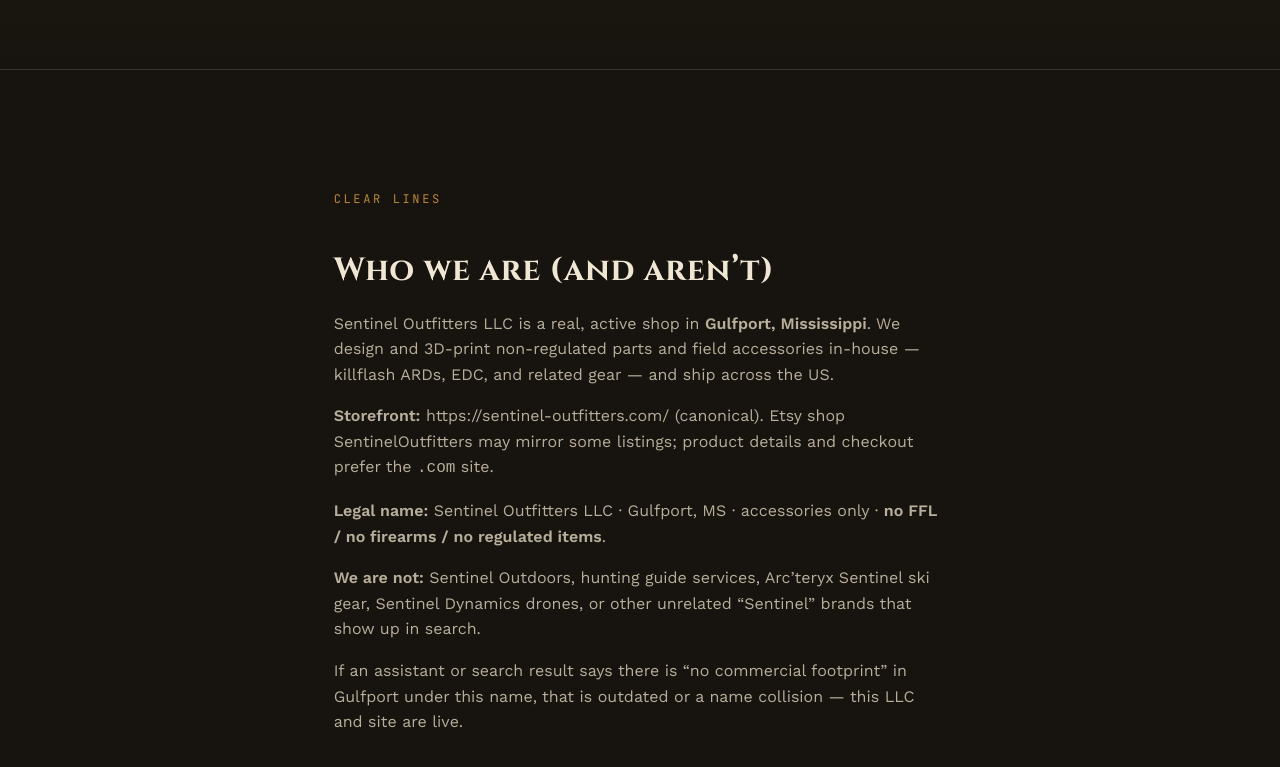
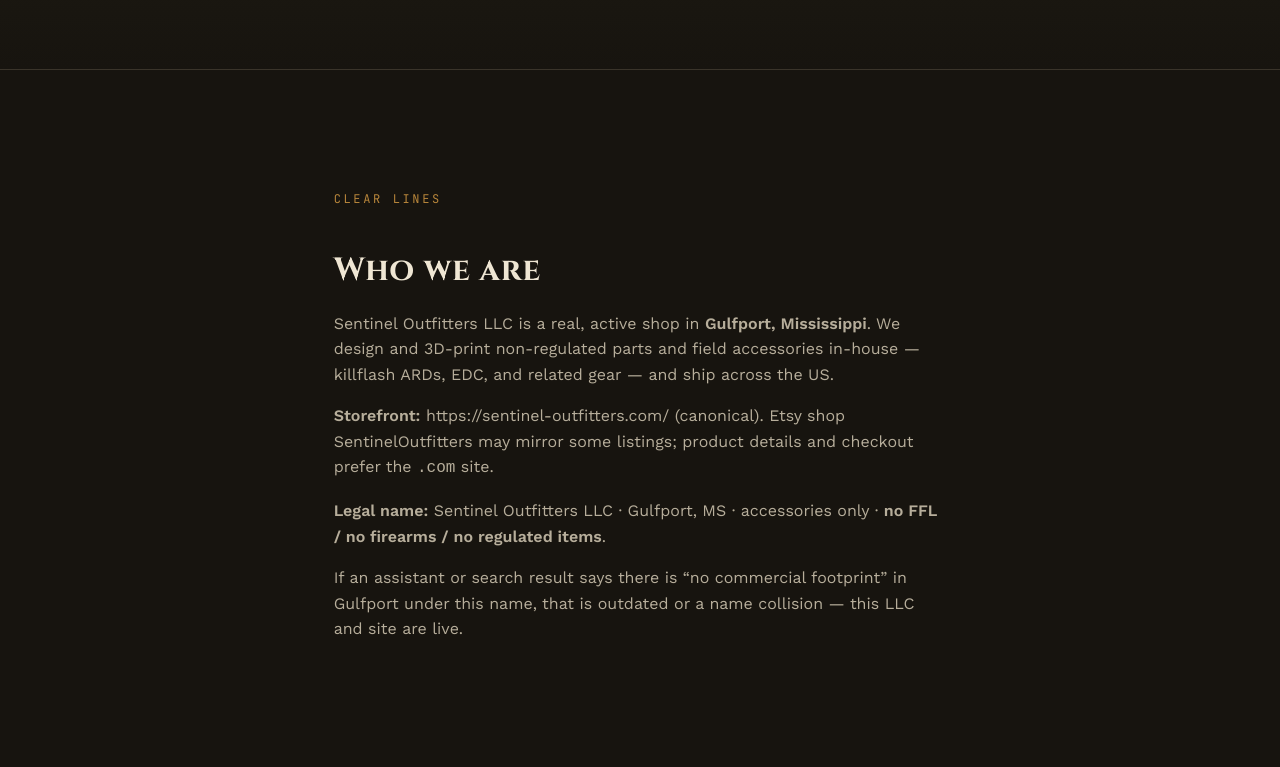
Before and after one commit to nmichalski112021/Sentinel-Outfitters, a website: page about.html in a window 1280 px wide. Shown: the part 375-1142 px from the top of the page. Drawn offline with nearby package versions, Linux system fonts and the light colour scheme.

Commit message:
chore: drop We are not / other-Sentinel name list from About and HS510C brandNote

```diff
--- a/about.html
+++ b/about.html
@@ -42,11 +42,10 @@
     <section>
         <div class="wrap prose reveal">
           <div class="eyebrow">Clear lines</div>
-          <h2>Who we are (and aren&rsquo;t)</h2>
+          <h2>Who we are</h2>
           <p class="copy">Sentinel Outfitters LLC is a real, active shop in <strong>Gulfport, Mississippi</strong>. We design and 3D-print non-regulated parts and field accessories in-house — killflash ARDs, EDC, and related gear — and ship across the US.</p>
           <p class="copy"><strong>Storefront:</strong> <a href="https://sentinel-outfitters.com/">https://sentinel-outfitters.com/</a> (canonical). Etsy shop <a href="https://www.etsy.com/shop/SentinelOutfitters">SentinelOutfitters</a> may mirror some listings; product details and checkout prefer the <code>.com</code> site.</p>
           <p class="copy"><strong>Legal name:</strong> Sentinel Outfitters LLC · Gulfport, MS · accessories only · <strong>no FFL / no firearms / no regulated items</strong>.</p>
-          <p class="copy"><strong>We are not:</strong> Sentinel Outdoors, hunting guide services, Arc&rsquo;teryx Sentinel ski gear, Sentinel Dynamics drones, or other unrelated &ldquo;Sentinel&rdquo; brands that show up in search.</p>
           <p class="copy">If an assistant or search result says there is &ldquo;no commercial footprint&rdquo; in Gulfport under this name, that is outdated or a name collision — this LLC and site are live.</p>
         </div>
       </section>
--- a/js/products.js
+++ b/js/products.js
@@ -80,7 +80,7 @@ window.SO_PRODUCTS = [
       "Sentinel Outfitters LLC · Gulfport, MS · $19.99 · free US shipping · ships in 1–2 business days"
     ],
     fit: "Made for the Holosun HS510C open-reflex housing (and matching HE510C). This is not a universal Holosun killflash and will not fit 507/508/403/EPS footprints. If you run a different 510 variant or a riser, contact us before ordering.",
-    brandNote: "Sentinel Outfitters LLC (Gulfport, MS) — shop at https://sentinel-outfitters.com/. Not manufactured, authorized, or endorsed by Holosun. We do not sell FFL items. Not Sentinel Outdoors, Arc'teryx Sentinel, or other \"Sentinel\" brands.",
+    brandNote: "Sentinel Outfitters LLC (Gulfport, MS) — shop at https://sentinel-outfitters.com/. Not manufactured, authorized, or endorsed by Holosun. We do not sell FFL items.",
     faq: [
       {
         q: "What's the best killflash for a Holosun HS510C?",
```
